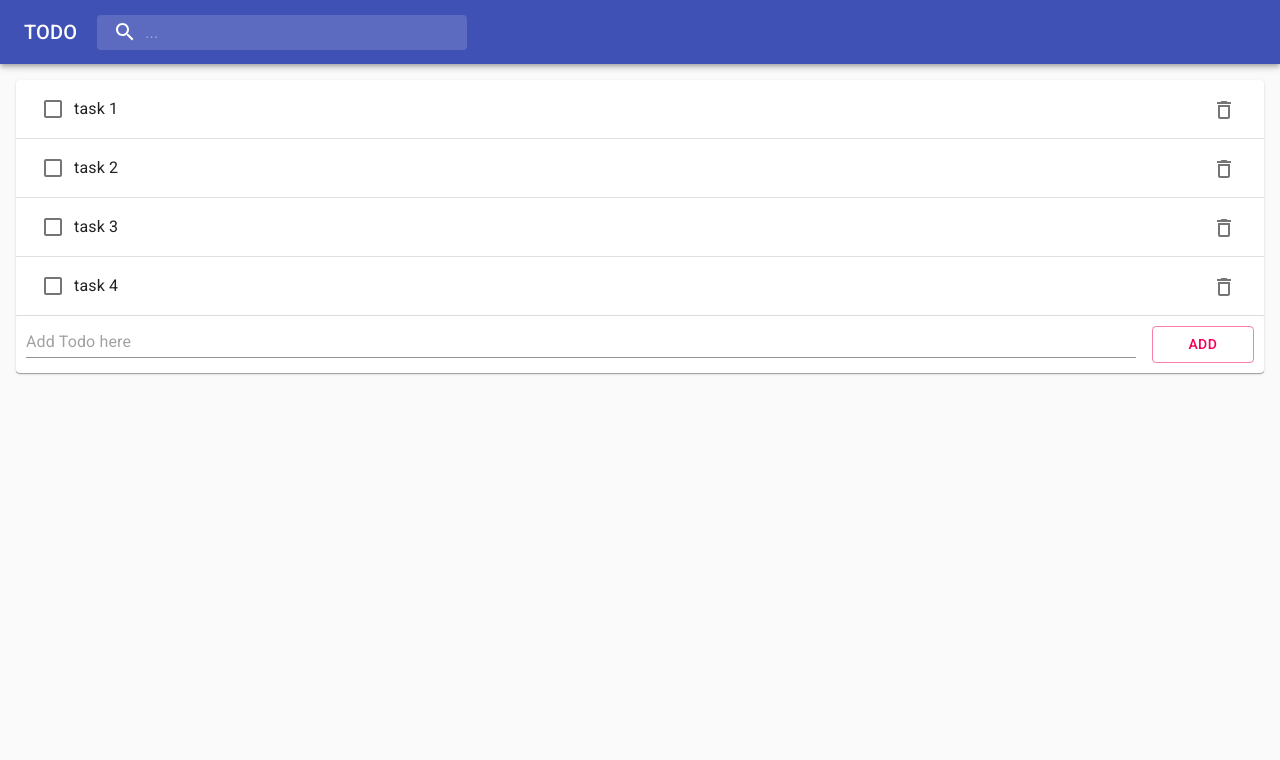
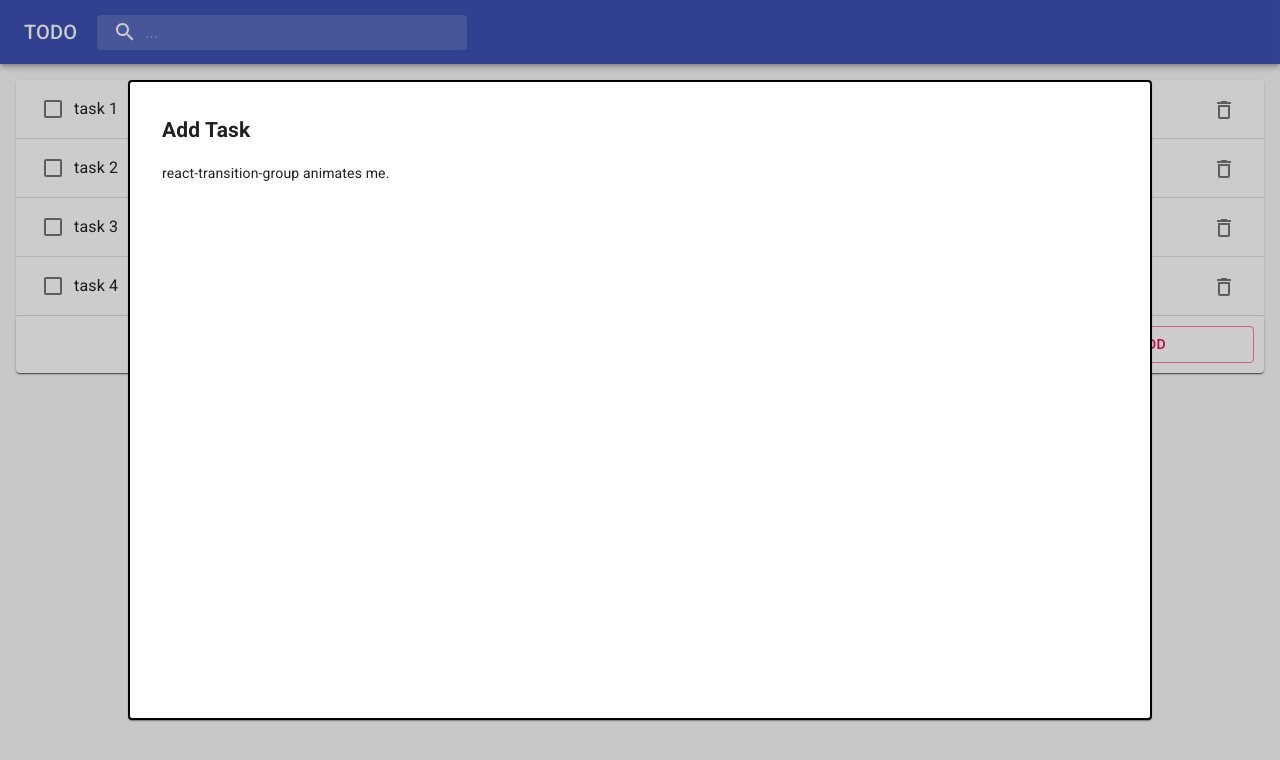
Before and after one commit to ymgyt/happydev, a React (Create React App) app in the folder todo/front/: page / in a window 1280 px wide. Both pictures are taken after a click on the button "ADD". Shown: the top 760 px of the page. Built offline with nearby package versions, Linux system fonts and the light colour scheme; no server answers.

Commit message:
taskを追加するmodalの表示/非表示を作成

```diff
--- a/todo/front/src/App.tsx
+++ b/todo/front/src/App.tsx
@@ -1,10 +1,9 @@
 import React, {useState, useEffect} from 'react';
-import Tasks, {TasksProps} from './components/tasks/Tasks';
+import Tasks from './components/tasks/Tasks';
 import {TaskProps} from './components/tasks/Task';
 import Config from "./Config";
 import TodoApi from "./components/gateway/todoApi";
 import Layout from "./components/layout/Layout";
-import CssBaseline from '@material-ui/core/CssBaseline';
 import {makeStyles} from '@material-ui/styles';
 
 const useStyles = makeStyles((theme) => ({
@@ -35,12 +34,11 @@ const App = () => {
   }
 
   return (
-    <div className={classes.app}>
-      <Layout>
-        <CssBaseline/>
-        <Tasks tasks={tasks} loading={loading}/>
-      </Layout>
-    </div>
+      <div className={classes.app}>
+        <Layout>
+          <Tasks tasks={tasks} loading={loading}/>
+        </Layout>
+      </div>
   );
 }
 
--- a/todo/front/src/components/tasks/AddTask.tsx
+++ b/todo/front/src/components/tasks/AddTask.tsx
@@ -1,19 +1,20 @@
 import React from 'react';
 import {TextField, Paper, Button, Grid} from '@material-ui/core';
 
-const AddTodo = (props: any) => (
+const AddTodo = (props: any) => {
+  return (
     <Paper style={{margin: 0, padding: 10}}>
-    <Grid container>
-      <Grid md={11} item style={{paddingRight: 16}}>
-        <TextField
-          placeholder="Add Todo here"
-          value={props.inputValue}
-          onChange={props.onInputChange}
-          onKeyPress={props.onInputKeyPress}
-          fullWidth
-        />
-      </Grid>
-      <Grid md={1} item>
+      <Grid container justify='flex-end'>
+        {/*<Grid md={11} item style={{paddingRight: 16}}>*/}
+        {/*  <TextField*/}
+        {/*    placeholder="Add Todo here"*/}
+        {/*    value={props.inputValue}*/}
+        {/*    onChange={props.onInputChange}*/}
+        {/*    onKeyPress={props.onInputKeyPress}*/}
+        {/*    fullWidth*/}
+        {/*  />*/}
+        {/*</Grid>*/}
+        <Grid md={2} item>
           <Button
             fullWidth
             color='secondary'
@@ -25,6 +26,7 @@ const AddTodo = (props: any) => (
         </Grid>
       </Grid>
     </Paper>
-);
+  )
+};
 
 export default AddTodo;
--- /dev/null
+++ b/todo/front/src/components/tasks/AddTaskModal.tsx
@@ -0,0 +1,59 @@
+import React from 'react';
+import { makeStyles, Theme, createStyles } from '@material-ui/core/styles';
+import Modal from '@material-ui/core/Modal';
+import Backdrop from '@material-ui/core/Backdrop';
+import Fade from '@material-ui/core/Fade';
+
+const useStyles = makeStyles((theme: Theme) =>
+  createStyles({
+    modal: {
+      display: 'flex',
+      alignItems: 'center',
+      justifyContent: 'center',
+    },
+    paper: {
+      // backgroundColor: theme.palette.background.paper,
+      backgroundColor: '#ffffff',
+      border: '2px solid #000',
+      boxShadow: theme.shadows[1],
+      padding: theme.spacing(2, 4, 3),
+      width: '80%',
+      height: '80%',
+      borderRadius: '4px',
+    },
+  }),
+);
+
+export interface AddTaskModalProps {
+  open: boolean,
+  onClose: any,
+}
+
+const AddTaskModal = (props:AddTaskModalProps) => {
+  const classes = useStyles();
+  return (
+    <div>
+      <Modal
+        aria-labelledby="transition-modal-title"
+        aria-describedby="transition-modal-description"
+        className={classes.modal}
+        open={props.open}
+        onClose={props.onClose}
+        closeAfterTransition
+        BackdropComponent={Backdrop}
+        BackdropProps={{
+          timeout: 500,
+        }}
+      >
+        <Fade in={props.open}>
+          <div className={classes.paper}>
+            <h2 id="transition-modal-title">Add Task</h2>
+            <p id="transition-modal-description">react-transition-group animates me.</p>
+          </div>
+        </Fade>
+      </Modal>
+    </div>
+  );
+}
+
+export default AddTaskModal;
--- a/todo/front/src/components/tasks/Tasks.tsx
+++ b/todo/front/src/components/tasks/Tasks.tsx
@@ -1,6 +1,7 @@
 import React from 'react';
 import Task, {TaskProps} from './Task';
 import AddTodo from "./AddTask";
+import AddTaskModal from "./AddTaskModal";
 import {List, Paper} from '@material-ui/core';
 
 export interface TasksProps {
@@ -9,14 +10,23 @@ export interface TasksProps {
 }
 
 const Tasks: React.FC<TasksProps> = ({tasks, loading}) => {
+  const [openModal, setOpenModal] = React.useState<boolean>(false);
+
   const handleClick = (event: any) => {
     console.log('Add task requested!');
+    setOpenModal(true);
+  }
+
+  const handleModalClosed = () => {
+    console.log('Close Modal');
+    setOpenModal(false);
   }
   if (loading) {
     return <h4>Loading...</h4>
   }
   return (
     <Paper style={{margin: 16}}>
+      {!loading && tasks.length === 0 ? (<p>no tasks</p>) : (
         <List style={{overflow: 'scroll', padding: 0}}>
           {tasks.map(task =>
             <Task
@@ -25,8 +35,10 @@ const Tasks: React.FC<TasksProps> = ({tasks, loading}) => {
               divider={true}
             />
           )}
-        <AddTodo/>
         </List>
+      )}
+      <AddTodo onButtonClick={handleClick}/>
+     <AddTaskModal open={openModal} onClose={handleModalClosed}/>
     </Paper>
   )
 }
--- /dev/null
+++ b/todo/front/src/components/theme.js
@@ -0,0 +1,13 @@
+import {createMuiTheme} from "@material-ui/core";
+
+const theme = createMuiTheme({
+  overrides: {
+    MuiBackdrop: {
+      root: {
+        backgroundColor: 'rgba(0,0,0,0.2)'
+      }
+    }
+  }
+})
+
+export default theme;
--- a/todo/front/src/index.tsx
+++ b/todo/front/src/index.tsx
@@ -1,10 +1,14 @@
 import React from 'react';
 import ReactDOM from 'react-dom';
 import App from './App';
+import CssBaseline from '@material-ui/core/CssBaseline';
+import {ThemeProvider} from '@material-ui/styles';
+import theme from "./components/theme";
 
 ReactDOM.render(
-  <React.StrictMode>
+  <ThemeProvider theme={theme}>
+    <CssBaseline/>
     <App />
-  </React.StrictMode>,
+  </ThemeProvider>,
   document.getElementById('root')
 );
```
Lines whose indentation alone changed are shown as unchanged.
